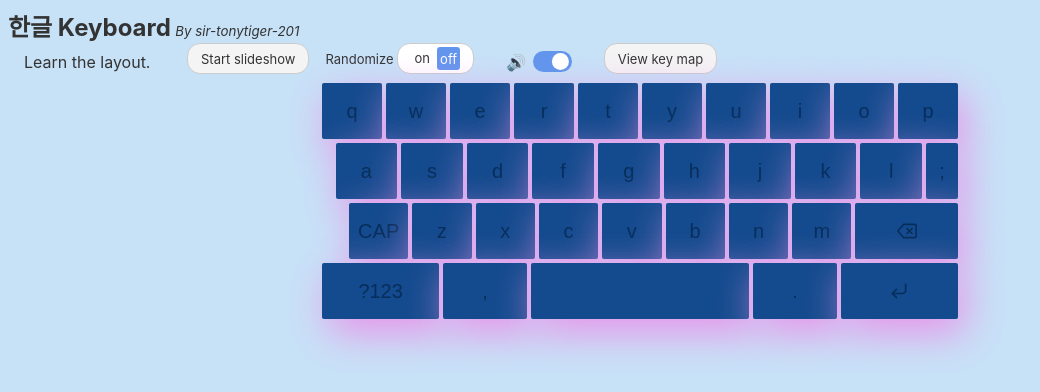
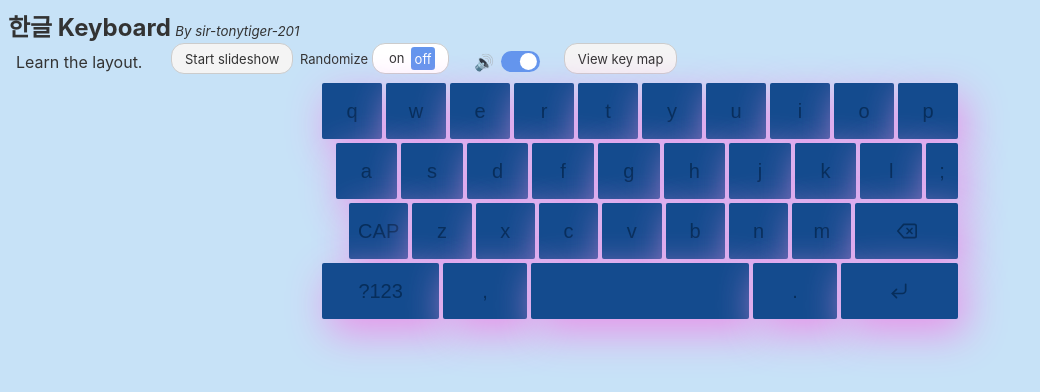
Before and after one commit to sir-tonytiger-201/hangulkeyboard, a Svelte app: page / in a window 1280 px wide. Shown: the top 392 px of the page, without its empty margins (0-1040 px from the left). Built offline with nearby package versions, Linux system fonts and the light colour scheme.

Commit message:
Styling.

```diff
--- a/src/App.svelte
+++ b/src/App.svelte
@@ -317,10 +317,10 @@
 		};
 	}
 
-	let transitionIndex = 0
+	let transitionIndex = 0;
 	function randomtransition(node, { duration }) {
 		//return spin(node, { duration } );
-		const xoffset = randomNumber(500) * (randomNumber(2) > 1 ? -1: 1);
+		const xoffset = randomNumber(500) * (randomNumber(2) > 1 ? -1 : 1);
 
 		const transitions = [
 			fly(node, {
@@ -340,7 +340,6 @@
 				duration: 300,
 				start: 20,
 			}),
-
 		];
 
 		/* if(transitionIndex >= transitions.length) transitionIndex = 0;
@@ -555,7 +554,8 @@
 	}
 
 	td {
-		padding: 0 0 0 1rem;
+		padding: 0 0 0 0.5em;
+		border-collapse: collapse;
 	}
 
 	button {
--- a/src/Switch.svelte
+++ b/src/Switch.svelte
@@ -79,6 +79,10 @@
     :root {
         --accent-color: CornflowerBlue;
         --gray: #ccc;
+    }
+
+    button {
+        border-radius: 1em;
     }
     /* Inner Design Option */
     .s--inner button {
@@ -254,7 +258,7 @@
 
     .s--inner button:focus {
         box-shadow: 0 0px 8px var(--accent-color);
-        border-radius: 0.1em;
+        border-radius: 1em;
     }
 
     /* Slider Design Option */
```
Also changed, not shown: public/build/bundle.css, public/build/bundle.js, 1 other file (tests, documents, lock files or other folders).
